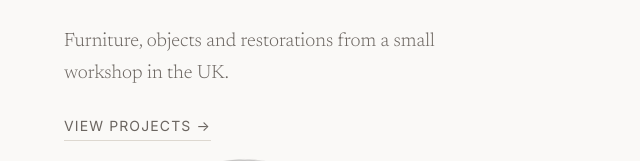
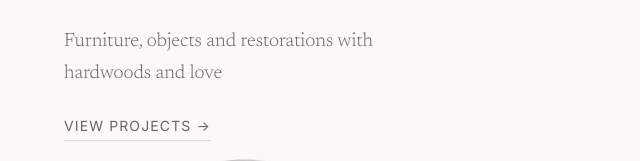
Before and after one commit to mattbedford/wood, a plain HTML site: page index.html in a window 1280 px wide. Shown: the part 357-518 px from the top of the page, 0-640 px from the left. Drawn offline with Linux system fonts and the light colour scheme.

Commit message:
Update hero text

```diff
--- a/index.html
+++ b/index.html
@@ -335,7 +335,7 @@
     <section class="hero" aria-label="Introduction">
         <div class="hero-text">
             <h1>Made by hand,<br>built to last.</h1>
-            <p>Furniture, objects and restorations from a small workshop in the UK.</p>
+            <p>Furniture, objects and restorations with hardwoods and love</p>
             <a href="projects.html" class="hero-cta">View projects &rarr;</a>
         </div>
         <div class="hero-image">
```
